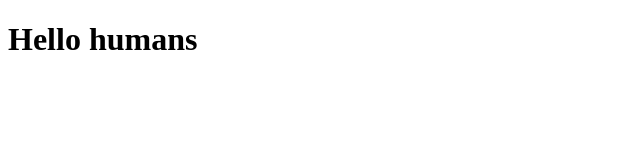
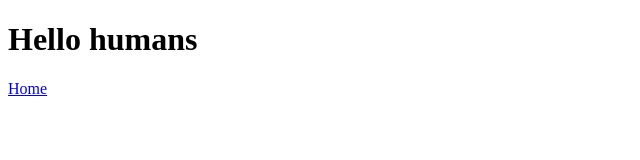
Before and after one commit to lawrencegomez/git-practice, a plain HTML site: page index.html in a window 1280 px wide. Shown: the full height of the page, 0-640 px from the left. Drawn offline with Linux system fonts and the light colour scheme.

Commit message:
added header-nav

```diff
--- a/index.html
+++ b/index.html
@@ -6,5 +6,8 @@
   </head>
   <body>
     <h1>Hello humans</h1>
+    <nav>
+      <a href ="/about">Home</a>
+    </nav>
   </body>
 </html>
```
